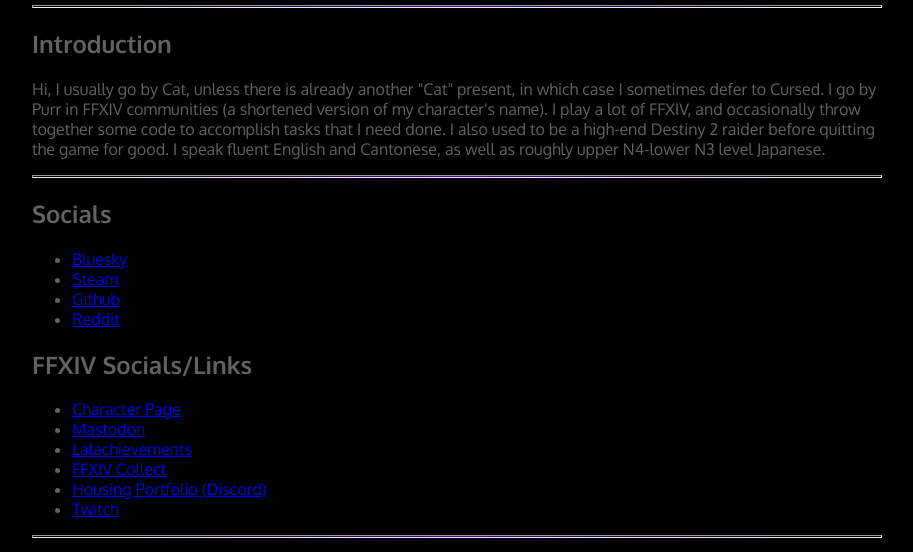
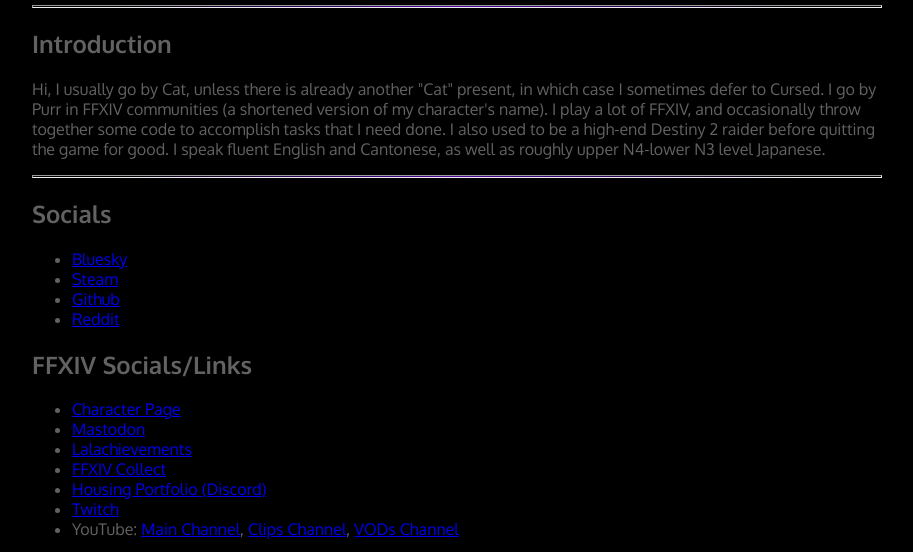
Before and after one commit to CursedBlackCat/cursedblack.cat, a plain HTML site: page index.html in a window 1280 px wide. Shown: the part 243-795 px from the top of the page, without its empty margins (183-1096 px from the left). Drawn offline with Linux system fonts and the light colour scheme.

Commit message:
Add FFXIV YouTube channel links

```diff
--- a/index.html
+++ b/index.html
@@ -40,6 +40,7 @@
         </li>
         <li class="oxygen-regular"><a href="https://discord.gg/X9gSmnWbyX">Housing Portfolio (Discord)</a></li>
         <li class="oxygen-regular"><a href="https://www.twitch.tv/purrxiv">Twitch</a></li>
+        <li class="oxygen-regular">YouTube: <a href="https://www.youtube.com/@PurrXIV">Main Channel</a>, <a href="https://www.youtube.com/@PurrXIVClips">Clips Channel</a>, <a href="https://www.youtube.com/@PurrVODs">VODs Channel</a></li>
     </ul>
     <hr/>
     <h2 class="oxygen-bold">My Publicly-Accessible Tools/Projects</h2>
```
